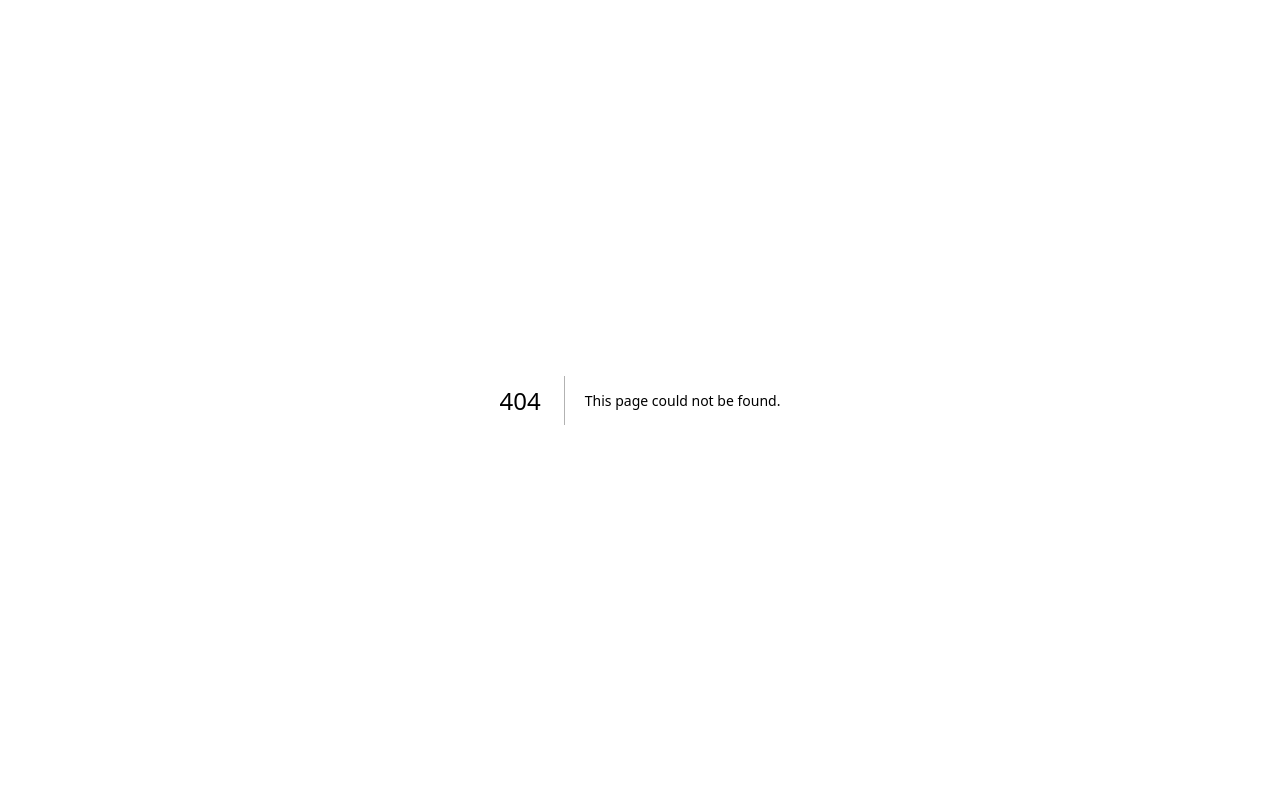
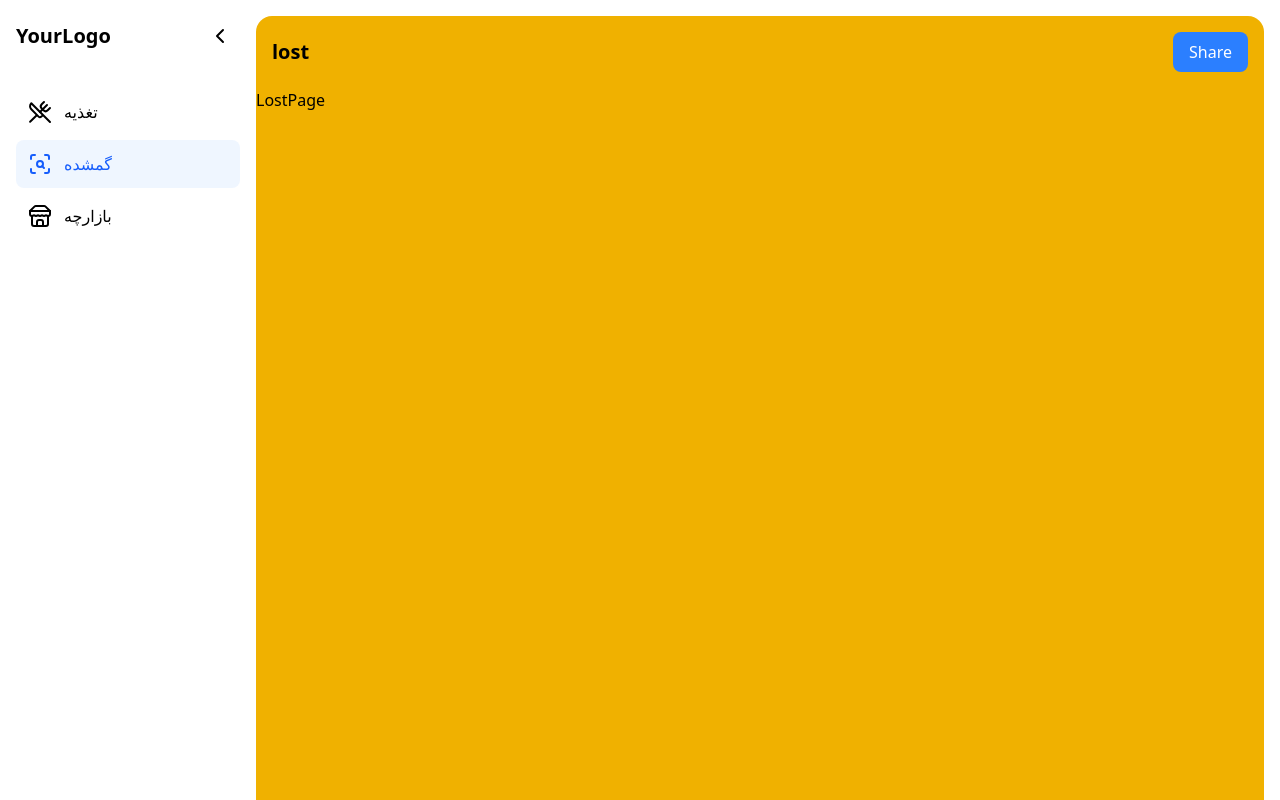
Before and after one commit to DonMohsen/Poisonad-v2, a Next.js app: page /lost in a window 1280 px wide. Before the commit this address had no page. Built offline with nearby package versions, Linux system fonts and the light colour scheme.

Commit message:
First version of Layout Done!!!

```diff
--- a/src/app/globals.css
+++ b/src/app/globals.css
@@ -1,122 +1,2 @@
 @import "tailwindcss";
 @import "tw-animate-css";
-
-@custom-variant dark (&:is(.dark *));
-
-@theme inline {
-  --color-background: var(--background);
-  --color-foreground: var(--foreground);
-  --font-sans: var(--font-geist-sans);
-  --font-mono: var(--font-geist-mono);
-  --color-sidebar-ring: var(--sidebar-ring);
-  --color-sidebar-border: var(--sidebar-border);
-  --color-sidebar-accent-foreground: var(--sidebar-accent-foreground);
-  --color-sidebar-accent: var(--sidebar-accent);
-  --color-sidebar-primary-foreground: var(--sidebar-primary-foreground);
-  --color-sidebar-primary: var(--sidebar-primary);
-  --color-sidebar-foreground: var(--sidebar-foreground);
-  --color-sidebar: var(--sidebar);
-  --color-chart-5: var(--chart-5);
-  --color-chart-4: var(--chart-4);
-  --color-chart-3: var(--chart-3);
-  --color-chart-2: var(--chart-2);
-  --color-chart-1: var(--chart-1);
-  --color-ring: var(--ring);
-  --color-input: var(--input);
-  --color-border: var(--border);
-  --color-destructive: var(--destructive);
-  --color-accent-foreground: var(--accent-foreground);
-  --color-accent: var(--accent);
-  --color-muted-foreground: var(--muted-foreground);
-  --color-muted: var(--muted);
-  --color-secondary-foreground: var(--secondary-foreground);
-  --color-secondary: var(--secondary);
-  --color-primary-foreground: var(--primary-foreground);
-  --color-primary: var(--primary);
-  --color-popover-foreground: var(--popover-foreground);
-  --color-popover: var(--popover);
-  --color-card-foreground: var(--card-foreground);
-  --color-card: var(--card);
-  --radius-sm: calc(var(--radius) - 4px);
-  --radius-md: calc(var(--radius) - 2px);
-  --radius-lg: var(--radius);
-  --radius-xl: calc(var(--radius) + 4px);
-}
-
-:root {
-  --radius: 0.625rem;
-  --background: oklch(1 0 0);
-  --foreground: oklch(0.145 0 0);
-  --card: oklch(1 0 0);
-  --card-foreground: oklch(0.145 0 0);
-  --popover: oklch(1 0 0);
-  --popover-foreground: oklch(0.145 0 0);
-  --primary: oklch(0.205 0 0);
-  --primary-foreground: oklch(0.985 0 0);
-  --secondary: oklch(0.97 0 0);
-  --secondary-foreground: oklch(0.205 0 0);
-  --muted: oklch(0.97 0 0);
-  --muted-foreground: oklch(0.556 0 0);
-  --accent: oklch(0.97 0 0);
-  --accent-foreground: oklch(0.205 0 0);
-  --destructive: oklch(0.577 0.245 27.325);
-  --border: oklch(0.922 0 0);
-  --input: oklch(0.922 0 0);
-  --ring: oklch(0.708 0 0);
-  --chart-1: oklch(0.646 0.222 41.116);
-  --chart-2: oklch(0.6 0.118 184.704);
-  --chart-3: oklch(0.398 0.07 227.392);
-  --chart-4: oklch(0.828 0.189 84.429);
-  --chart-5: oklch(0.769 0.188 70.08);
-  --sidebar: oklch(0.985 0 0);
-  --sidebar-foreground: oklch(0.145 0 0);
-  --sidebar-primary: oklch(0.205 0 0);
-  --sidebar-primary-foreground: oklch(0.985 0 0);
-  --sidebar-accent: oklch(0.97 0 0);
-  --sidebar-accent-foreground: oklch(0.205 0 0);
-  --sidebar-border: oklch(0.922 0 0);
-  --sidebar-ring: oklch(0.708 0 0);
-}
-
-.dark {
-  --background: oklch(0.145 0 0);
-  --foreground: oklch(0.985 0 0);
-  --card: oklch(0.205 0 0);
-  --card-foreground: oklch(0.985 0 0);
-  --popover: oklch(0.205 0 0);
-  --popover-foreground: oklch(0.985 0 0);
-  --primary: oklch(0.922 0 0);
-  --primary-foreground: oklch(0.205 0 0);
-  --secondary: oklch(0.269 0 0);
-  --secondary-foreground: oklch(0.985 0 0);
-  --muted: oklch(0.269 0 0);
-  --muted-foreground: oklch(0.708 0 0);
-  --accent: oklch(0.269 0 0);
-  --accent-foreground: oklch(0.985 0 0);
-  --destructive: oklch(0.704 0.191 22.216);
-  --border: oklch(1 0 0 / 10%);
-  --input: oklch(1 0 0 / 15%);
-  --ring: oklch(0.556 0 0);
-  --chart-1: oklch(0.488 0.243 264.376);
-  --chart-2: oklch(0.696 0.17 162.48);
-  --chart-3: oklch(0.769 0.188 70.08);
-  --chart-4: oklch(0.627 0.265 303.9);
-  --chart-5: oklch(0.645 0.246 16.439);
-  --sidebar: oklch(0.205 0 0);
-  --sidebar-foreground: oklch(0.985 0 0);
-  --sidebar-primary: oklch(0.488 0.243 264.376);
-  --sidebar-primary-foreground: oklch(0.985 0 0);
-  --sidebar-accent: oklch(0.269 0 0);
-  --sidebar-accent-foreground: oklch(0.985 0 0);
-  --sidebar-border: oklch(1 0 0 / 10%);
-  --sidebar-ring: oklch(0.556 0 0);
-}
-
-@layer base {
-  * {
-    @apply border-border outline-ring/50;
-  }
-  body {
-    @apply bg-background text-foreground;
-  }
-}
--- a/src/app/layout.tsx
+++ b/src/app/layout.tsx
@@ -2,6 +2,9 @@ import type { Metadata } from "next";
 import { Geist, Geist_Mono } from "next/font/google";
 import "./globals.css";
 import MobileFooter from "@/components/MobileFooter";
+import Header from "@/components/Header";
+import NavbarMenu from "@/components/Sidebar";
+import Sidebar from "@/components/Sidebar";
 
 const geistSans = Geist({
   variable: "--font-geist-sans",
@@ -25,12 +28,29 @@ export default function RootLayout({
 }>) {
   return (
     <html lang="en">
-      <body
-        className={`${geistSans.variable} ${geistMono.variable} antialiased`}
-      >
-        {children}
-        <MobileFooter/>
-      </body>
+    <body className={`${geistSans.variable} ${geistMono.variable} antialiased`}>
+  <div className="flex h-screen overflow-hidden">
+    {/* Sidebar - hidden on mobile */}
+    <div className="hidden lg:block">
+      <Sidebar />
+    </div>
+
+    <div className="flex flex-col flex-1">
+      {/* Header - always visible */}
+
+      <main className="flex-1 overflow-auto pt-4 pr-4">
+        {/* Rounded container - only on desktop */}
+        <div className="lg:rounded-t-2xl   h-full lg:bg-yellow-500 ">
+      <Header />
+          {children}
+        </div>
+      </main>
+    </div>
+  </div>
+
+  {/* Mobile footer - only on mobile */}
+    <MobileFooter />
+</body>
     </html>
   );
 }
--- a/src/app/login/page.tsx
+++ b/src/app/login/page.tsx
@@ -14,8 +14,8 @@ import toast, { Toaster } from 'react-hot-toast';
 
 // Form validation schema
 const formSchema = z.object({
-  username: z.string().min(1, 'Username is required'),
-  password: z.string().min(10, 'کد ملی باید 10 رقمی باشد')
+  username: z.string().min(1, 'نام کاربری فراموش نشود'),
+  password: z.string().min(4, 'گذرواژه حداقل 4 رقم است')
 });
 
 const LoginPage = () => {
--- /dev/null
+++ b/src/app/lost/page.tsx
@@ -0,0 +1,9 @@
+import React from 'react'
+
+const LostPage = () => {
+  return (
+    <div>LostPage</div>
+  )
+}
+
+export default LostPage
--- /dev/null
+++ b/src/app/market/page.tsx
@@ -0,0 +1,9 @@
+import React from 'react'
+
+const MarketPage = () => {
+  return (
+    <div>MarketPage</div>
+  )
+}
+
+export default MarketPage
--- /dev/null
+++ b/src/components/Header.tsx
@@ -0,0 +1,21 @@
+'use client'
+
+import { usePathname } from 'next/navigation'
+
+export default function Header() {
+  const pathname = usePathname()
+
+  return (
+    <header className="bg-transparent  p-4 flex items-center justify-between">
+      <h1 className="text-xl font-semibold">
+        {pathname.split('/').pop() || 'New Project'}
+      </h1>
+      <div className="flex space-x-4">
+        {/* Header actions */}
+        <button className="px-4 py-2 bg-blue-500 text-white rounded-lg">
+          Share
+        </button>
+      </div>
+    </header>
+  )
+}
--- a/src/components/MobileFooter.tsx
+++ b/src/components/MobileFooter.tsx
@@ -12,6 +12,7 @@ const MobileFooter = () => {
   return (
     <div
       className="
+
         fixed
         justify-between
         w-full
@@ -21,15 +22,18 @@ const MobileFooter = () => {
         items-center
         bg-white
         border-t-[1px]
+        shadow-2xl
         lg:hidden
       "
     >
       {routes.map((route) => (
         <MobileItem
+        label={route.label}
           key={route.href}
           href={route.href}
           active={route.active}
           icon={route.icon}
+
         //   onClick={route.onClick}
         />
       ))}
--- a/src/components/MobileItem.tsx
+++ b/src/components/MobileItem.tsx
@@ -7,12 +7,14 @@ interface MobileItemProps {
   icon: any;
   active?: boolean;
   onClick?: () => void;
+  label:string
 }
 
 const MobileItem: React.FC<MobileItemProps> = ({
   href,
   icon: Icon,
   active,
+  label,
   onClick
 }) => {
   const handleClick = () => {
@@ -34,14 +36,16 @@ const MobileItem: React.FC<MobileItemProps> = ({
         font-semibold
         w-full
         justify-center
-        p-4
+        py-2
+        px-4
         text-gray-500
-        hover:text-black
-        hover:bg-gray-100
+
       `,
-        active && 'bg-gray-100 text-black',
       )}>
-      <Icon className="h-6 w-6" />
+        <div className="flex flex-col  items-center justify-center">
+      <Icon className={clsx(`h-6 w-6 text-[#64ce69] transition-all duration-200`,active? 'stroke-3':'stroke-1')} />
+        <p className={clsx(`text-black`,active? 'font-bold':'font-medium')}>{label}</p>
+        </div>
     </Link>
    );
 }
--- /dev/null
+++ b/src/components/Sidebar.tsx
@@ -0,0 +1,62 @@
+'use client'
+import { useRouter } from 'next/navigation'
+import Link from 'next/link'
+import { IconType } from 'react-icons' // Assuming you're using react-icons
+import { useState } from 'react'
+import useRoutes from '@/hooks/useRoutes'
+import { ChevronLeft, ChevronRight } from 'lucide-react'
+
+
+export default function Sidebar() {
+  const [isCollapsed, setIsCollapsed] = useState(false)
+  const router = useRouter()
+  const routes=useRoutes();
+  // Your route configuration
+
+  return (
+    <aside className={`h-full bg-white transition-all duration-300  ${
+      isCollapsed ? 'w-20' : 'w-64'
+    }`}>
+      <div className="p-4 h-full flex flex-col gap-2">
+        {/* Logo/Collapse Header */}
+        <div className={`flex items-center ${isCollapsed ? 'justify-center' : 'justify-between'} mb-6`}>
+          {!isCollapsed && <h2 className="text-xl font-semibold">YourLogo</h2>}
+          <button
+            onClick={() => setIsCollapsed(!isCollapsed)}
+            className="p-2 hover:bg-gray-100 rounded-lg"
+          >
+            {isCollapsed ? <ChevronRight  /> : <ChevronLeft  />}
+          </button>
+        </div>
+
+        {/* Navigation Links */}
+        <nav className="flex-1">
+          <ul className="space-y-1">
+            {routes.map((route) => (
+              <li key={route.label}>
+                <Link
+                  href={route.href}
+                  className={`flex items-center p-3 rounded-lg transition-colors ${
+                    route.active
+                      ? 'bg-blue-50 text-blue-600'
+                      : 'hover:bg-gray-100'
+                  } ${
+                    isCollapsed ? 'justify-center' : 'justify-start'
+                  }`}
+                >
+                  <route.icon className="text-lg" />
+                  {!isCollapsed && (
+                    <span className="ml-3">{route.label}</span>
+                  )}
+                </Link>
+              </li>
+            ))}
+          </ul>
+        </nav>
+
+        {/* Collapse Button */}
+
+      </div>
+    </aside>
+  )
+}
```
Also changed, not shown: src/hooks/useRoutes.ts (+8 -4 lines).
